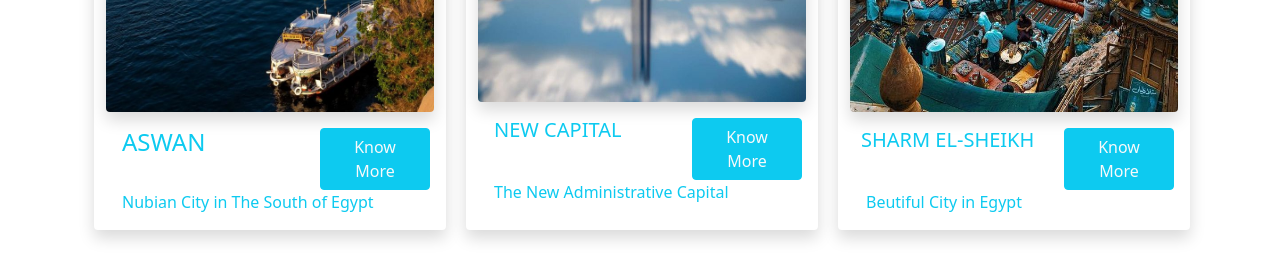
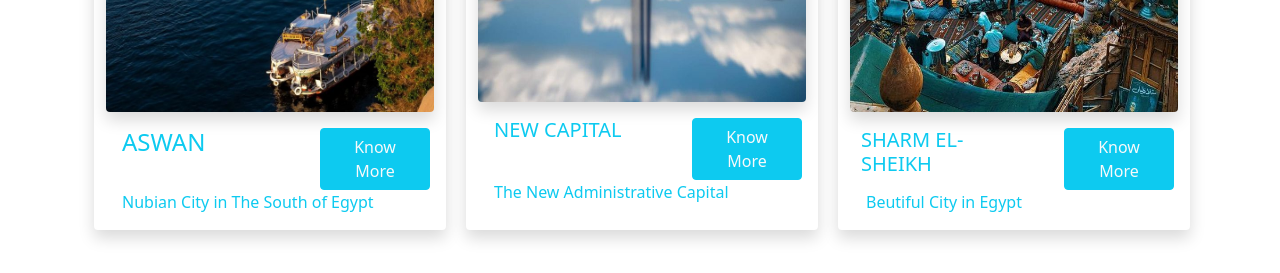
Before and after one commit to M1na3atef/Project3-Bootstrab, a plain HTML site: page index.html in a window 1280 px wide. Shown: the part 4120-4393 px from the top of the page. Drawn offline with Linux system fonts and the light colour scheme.

Commit message:
project upload

```diff
--- a/index.html
+++ b/index.html
@@ -318,7 +318,7 @@
                             <div class="card-content">
                                 <img src="images/section4/Sharm el-Sheikh.jpeg" class="card-img-top shadow bg-body rounded" style="border-radius: 5px;" alt="...">
                                 <div class="card-body row justify-content-between">
-                                    <h5 class="card-title text-info fs-5 col-8" style="margin-left: -5px;">SHARM EL-SHEIKH</h5>
+                                    <h5 class="card-title text-info fs-5 col-7" style="margin-left: -5px;">SHARM EL-SHEIKH</h5>
                                     <a href="#" class="btn btn-info text-light col-1 border-info">Know More</a>
                                     <p class="card-text fs-6 text-info">Beutiful City in Egypt</p>
                                 </div>
```
